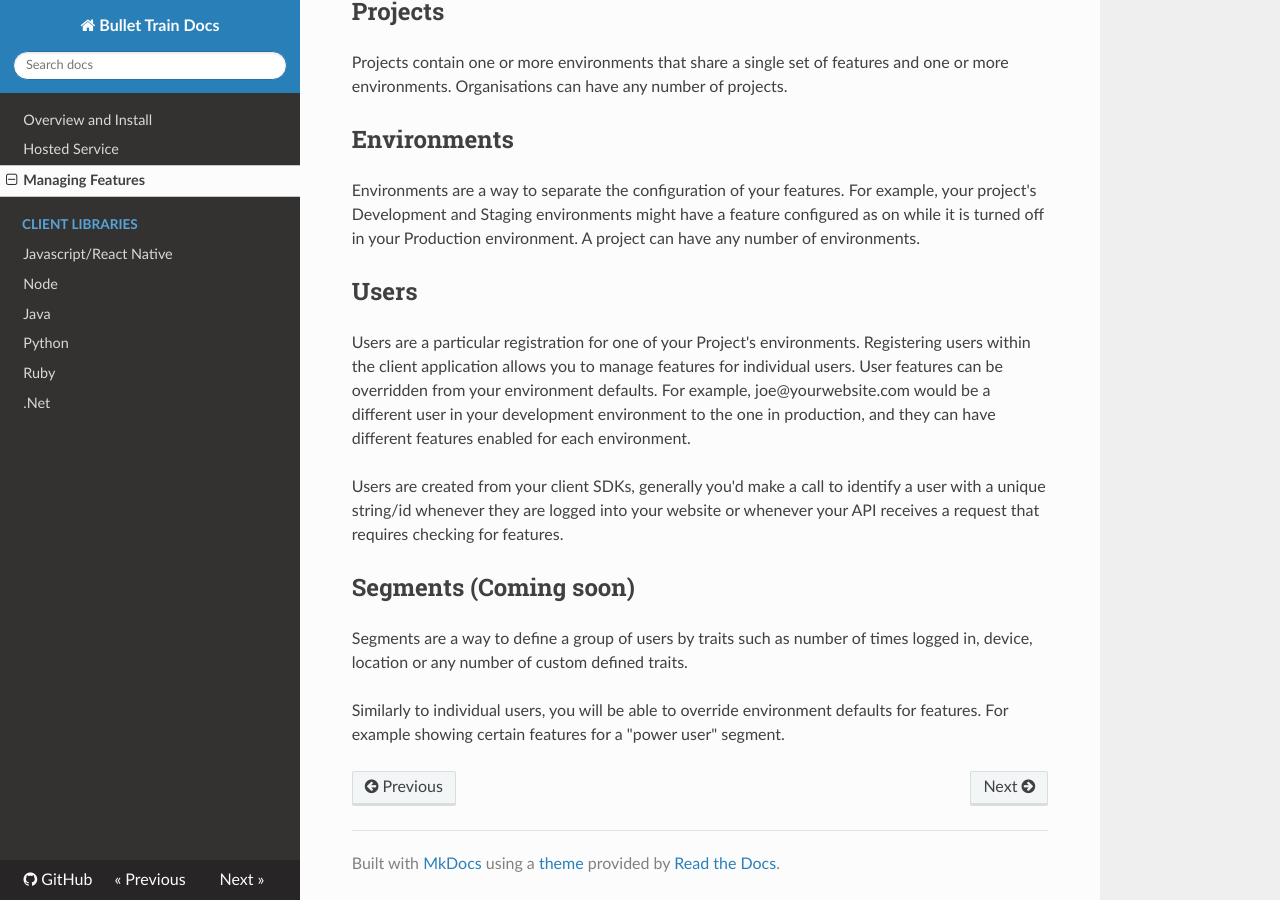
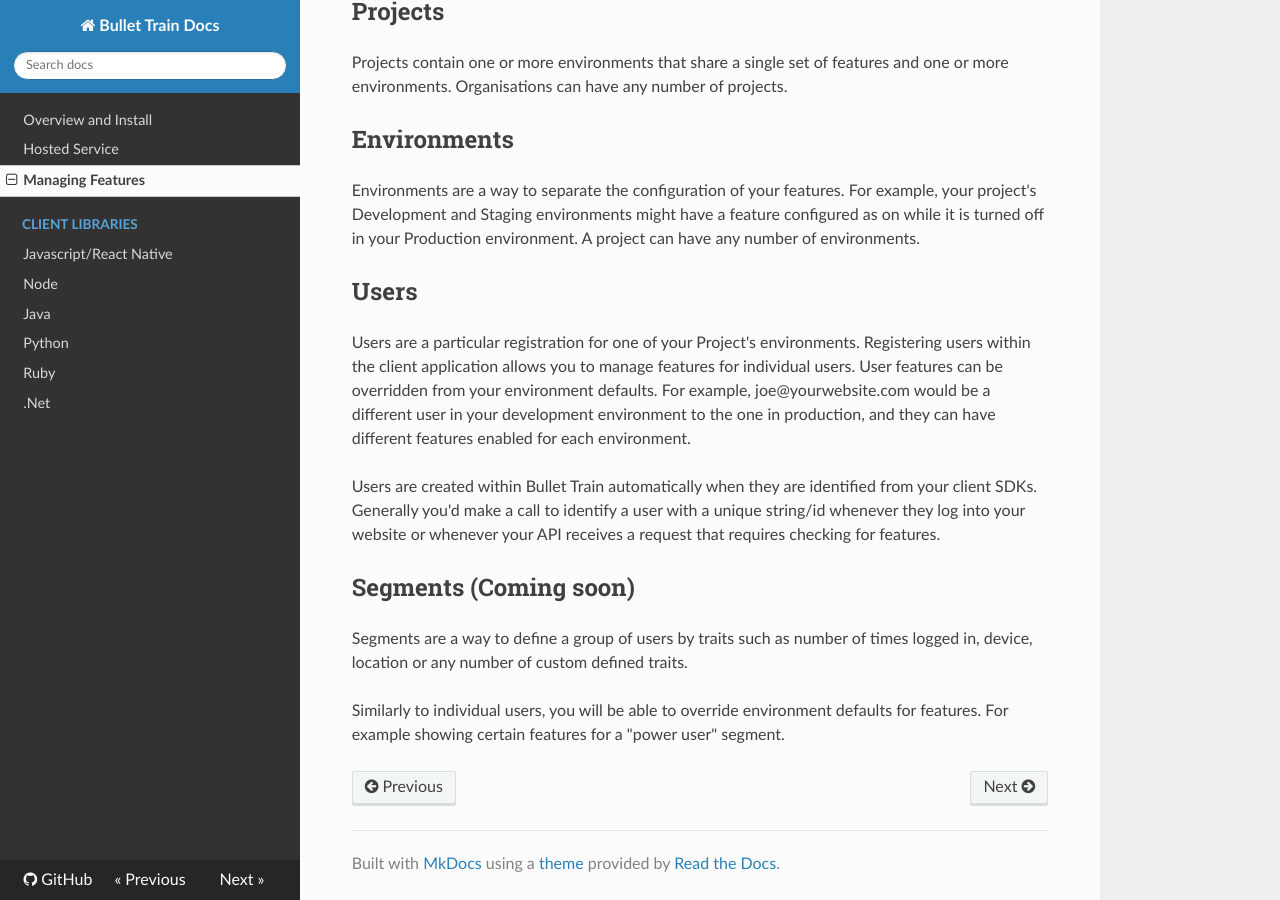
Before and after one commit to Flagsmith/flagsmith-docs, an MkDocs documentation site: the page built from docs/managing-features.md, in a window 1280 px wide and 900 px high, scrolled down 576 px. Built offline with MkDocs 1.6.1, drawn with Linux system fonts in a browser that asks for light colours; nearby versions of some CDN libraries; old or Windows-style settings are respelled for this version of MkDocs.

Commit message:
explained lazy user creation

```diff
--- a/docs/managing-features.md
+++ b/docs/managing-features.md
@@ -24,7 +24,7 @@ Environments are a way to separate the configuration of your features. For examp
 
 Users are a particular registration for one of your Project's environments. Registering users within the client application allows you to manage features for individual users. User features can be overridden from your environment defaults. For example, joe@yourwebsite.com would be a different user in your development environment to the one in production, and they can have different features enabled for each environment.
 
-Users are created from your client SDKs, generally you'd make a call to identify a user with a unique string/id whenever they are logged into your website or whenever your API receives a request that requires checking for features.
+Users are created within Bullet Train automatically when they are identified from your client SDKs. Generally you'd make a call to identify a user with a unique string/id whenever they log into your website or whenever your API receives a request that requires checking for features.
 
 ## Segments (**Coming soon**)
 
```
